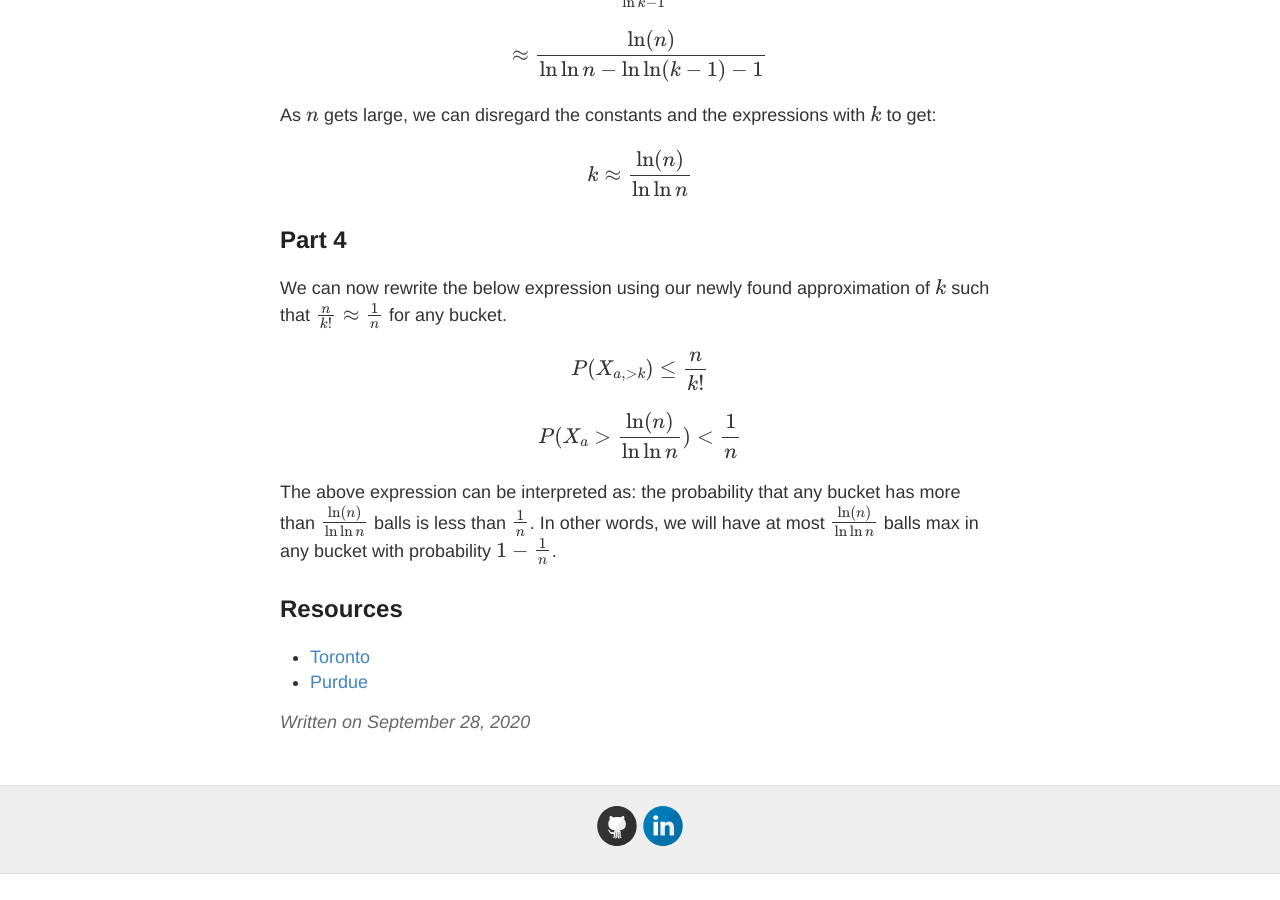
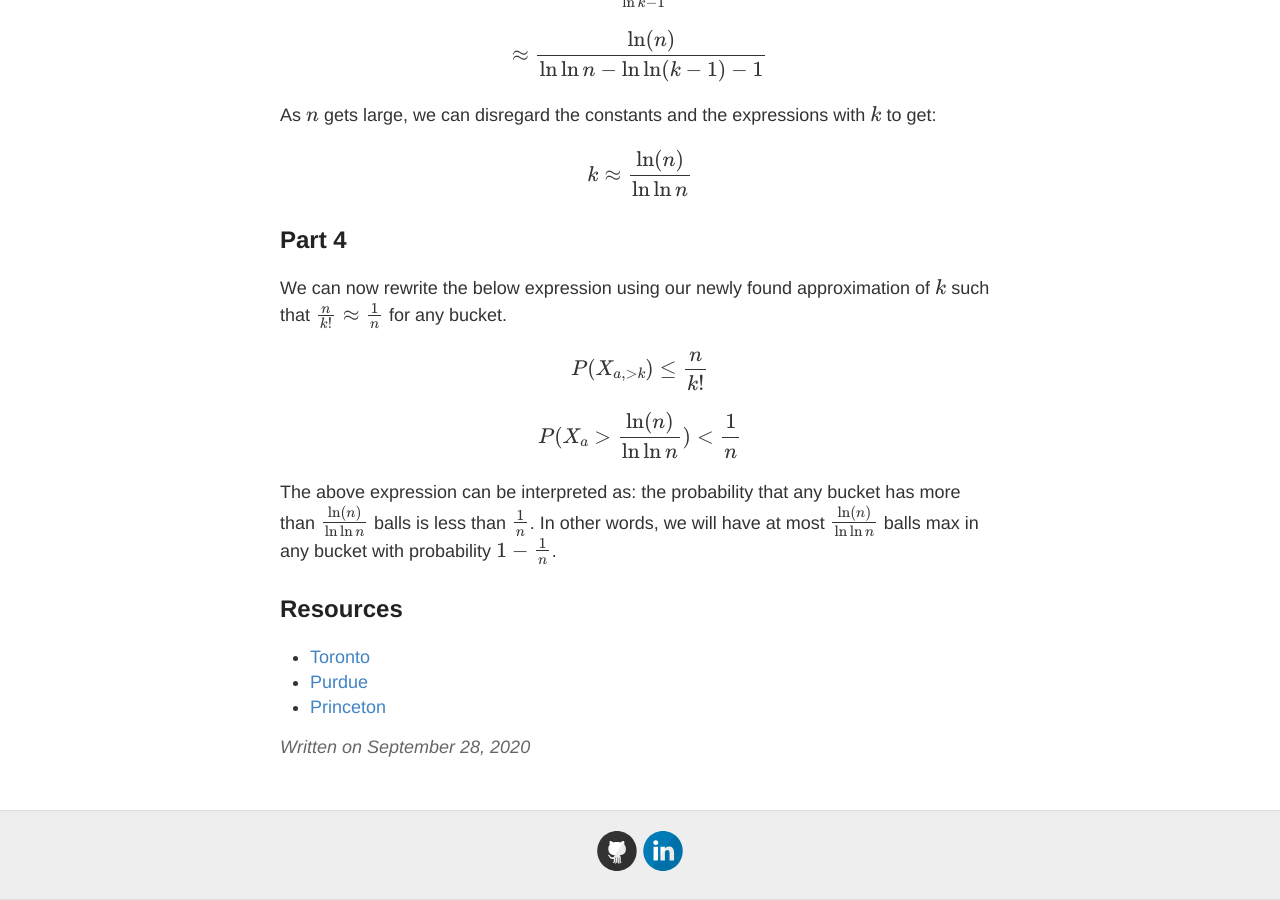
Before and after one commit to andrew128/andrew128.github.io, a Jekyll site: the page built from _posts/2020-9-28-BallsAndBins.md, in a window 1280 px wide and 900 px high, scrolled down 3139 px. Built offline with Jekyll 4.4.1, drawn with Linux system fonts in a browser that asks for light colours; formulas are drawn with MathJax 3; before the commit the page ends 4013 px from its top, so only the background shows below that.

Commit message:
add extra resource used in balls and bins post

```diff
--- a/_posts/2020-9-28-BallsAndBins.md
+++ b/_posts/2020-9-28-BallsAndBins.md
@@ -117,3 +117,4 @@ In other words, we will have at most $\frac{\ln(n)}{\ln \ln n}$ balls max in any
 ## Resources
 - [Toronto](http://www.cs.toronto.edu/~toni/Courses/263-2013/handouts/hashing-uiuc.pdf)
 - [Purdue](https://www.cs.purdue.edu/homes/hmaji/teaching/Spring%202017/lectures/03.pdf)
+- [Princeton](https://www.cs.princeton.edu/courses/archive/fall16/cos521/Lectures/lec1.pdf)
```
